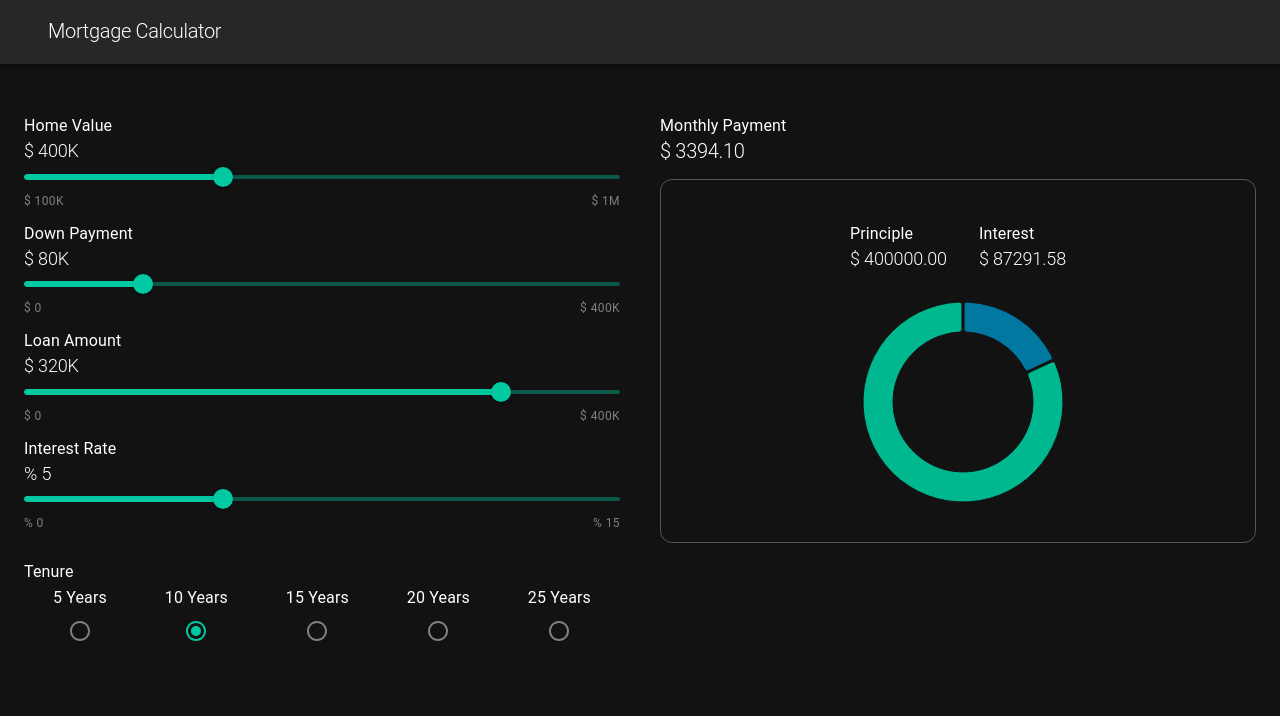
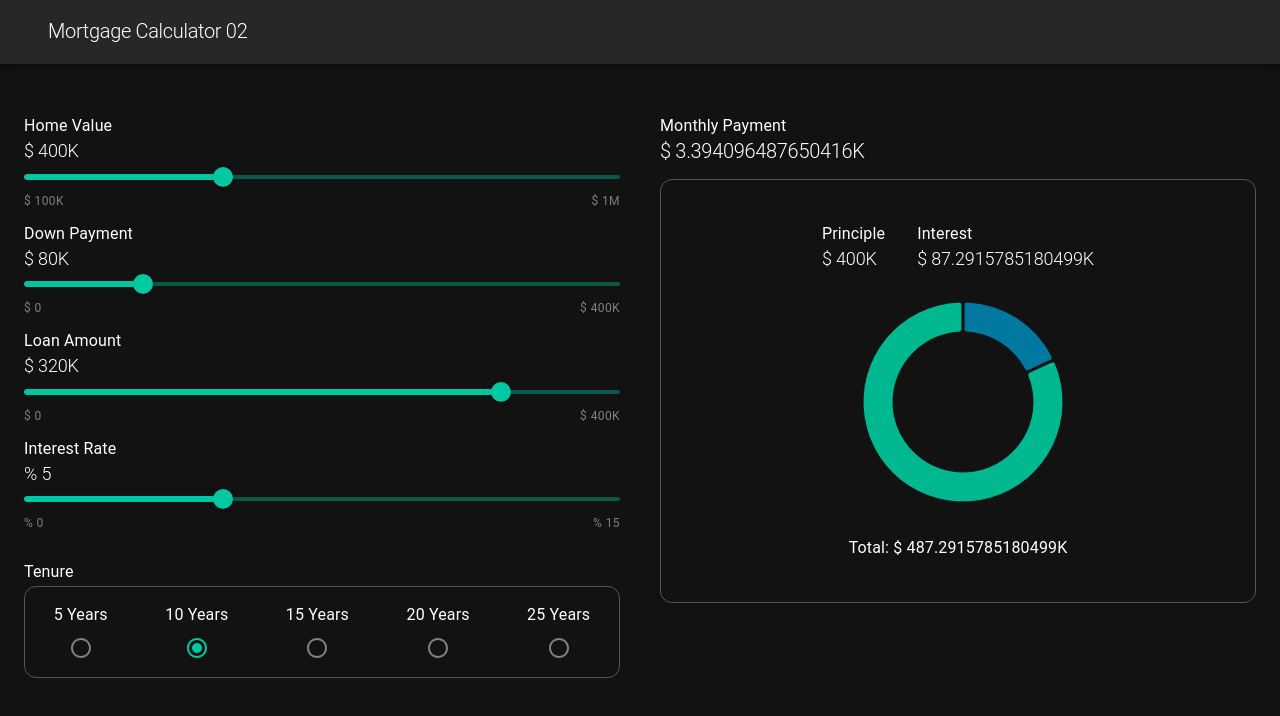
Before and after one commit to leomathot/Mortgage-Calculator, a React (Vite) app: page / in a window 1280 px wide. Shown: the top 716 px of the page. Built offline with nearby package versions, Linux system fonts and the light colour scheme.

Commit message:
Test copy

```diff
--- a/src/App.jsx
+++ b/src/App.jsx
@@ -22,13 +22,13 @@ function App() {
       <Navbar />
       <Container maxWidth="xl" sx={{ mt: 6 }}>
         <Grid container spacing={5}>
-          <Grid item xs={12} md={5} lg={6}>
+          <Grid item xs={12} md={6}>
             <Stack gap={3}>
               <SliderSelect data={data} setData={setData} />
               <TenureSelect data={data} setData={setData} />
             </Stack>
           </Grid>
-          <Grid item xs={12} md={7} lg={6}>
+          <Grid item xs={12} md={6}>
             <Graphic data={data} />
           </Grid>
         </Grid>
--- a/src/components/Graphic.jsx
+++ b/src/components/Graphic.jsx
@@ -1,6 +1,15 @@
 import React from "react"
 import { Typography, Stack } from "@mui/material"
 import { PieChart } from "@mui/x-charts/PieChart"
+
+function formatAmount(x) {
+  if (x >= 1000000) {
+    return `${(x/1000000)}M`
+  } else if (x >= 1000) {
+    return `${(x/1000)}K`
+  }
+  return x
+}
 
 const Graphic = ({ data }) => {
 
@@ -17,7 +26,7 @@ const Graphic = ({ data }) => {
       <Stack gap={2} mb={8}>
         <Stack>
           <Typography variant="subtitle1">Monthly Payment</Typography>
-          <Typography variant="h1">$ {monthlyPayment.toFixed(2)}</Typography>
+          <Typography variant="h1">$ {formatAmount(monthlyPayment)}</Typography>
         </Stack>
         <Stack
           alignItems={"center"}
@@ -29,11 +38,11 @@ const Graphic = ({ data }) => {
           <Stack direction="row" gap={4}>
             <Stack>
               <Typography variant="subtitle1">Principle</Typography>
-              <Typography variant="h2">$ {homeValue.toFixed(2)}</Typography>
+              <Typography variant="h2">$ {formatAmount(homeValue)}</Typography>
             </Stack>
             <Stack>
               <Typography variant="subtitle1">Interest</Typography>
-              <Typography variant="h2">$ {totalInterestGenerated.toFixed(2)}</Typography>
+              <Typography variant="h2">$ {formatAmount(totalInterestGenerated)}</Typography>
             </Stack>
           </Stack>
           <PieChart
@@ -55,6 +64,9 @@ const Graphic = ({ data }) => {
             width={400}
             height={200}
           />
+          <Stack>
+            <Typography variant="subtitle1">Total: $ {formatAmount(homeValue + totalInterestGenerated)}</Typography>
+          </Stack>
         </Stack>
       </Stack>
     </>
--- a/src/components/Navbar.jsx
+++ b/src/components/Navbar.jsx
@@ -10,7 +10,7 @@ const Navbar = () => {
       <Container maxWidth="xl">
       <Toolbar>
         <Typography variant="h1" component="div">
-          Mortgage Calculator
+          Mortgage Calculator 02
         </Typography>
       </Toolbar>
       </Container>
--- a/src/components/TenureSelect.jsx
+++ b/src/components/TenureSelect.jsx
@@ -3,13 +3,19 @@ import Radio from '@mui/material/Radio'
 import RadioGroup from '@mui/material/RadioGroup'
 import FormControlLabel from '@mui/material/FormControlLabel'
 import FormControl from '@mui/material/FormControl'
-import { Typography } from "@mui/material"
+import { Stack, Typography } from "@mui/material"
 
 const TenureSelect = ({ data, setData }) => {
   return (
     <>
       <FormControl>
         <Typography variant="subtitle1">Tenure</Typography>
+        <Stack
+          border={1}
+          borderRadius={3}
+          borderColor="#555555"
+          pt={2} pb={1}
+          mb={2}>
           <RadioGroup
             row
             aria-labelledby="demo-radio-buttons-group-label"
@@ -27,6 +33,7 @@ const TenureSelect = ({ data, setData }) => {
             <FormControlLabel value={20} control={<Radio sx={{'&.Mui-checked': {color: "#00c8a0"}}} />} label="20 Years" labelPlacement="top" />
             <FormControlLabel value={25} control={<Radio sx={{'&.Mui-checked': {color: "#00c8a0"}}} />} label="25 Years" labelPlacement="top" />
           </RadioGroup>
+        </Stack>
       </FormControl>
     </>
   )
--- a/src/components/common/SliderComp.jsx
+++ b/src/components/common/SliderComp.jsx
@@ -1,7 +1,7 @@
 import React from "react"
 import { Slider, Typography, Stack } from "@mui/material"
 
-function displayAmount(x) {
+function dispAmountLetters(x) {
   if (x >= 1000000) {
     return `${x/1000000}M`
   } else if (x >= 1000) {
@@ -15,7 +15,7 @@ const SliderComp = ({ min, max, defaultVal, step, onChange, value, label, unit,
     <>
       <Stack>
         <Typography variant="subtitle1">{label}</Typography>
-        <Typography variant="h2">{unit} {displayAmount(amount)}</Typography>
+        <Typography variant="h2">{unit} {dispAmountLetters(amount)}</Typography>
         <Slider
           min={min}
           max={max}
@@ -29,8 +29,8 @@ const SliderComp = ({ min, max, defaultVal, step, onChange, value, label, unit,
             color: "#00c8a0",
           }} />
         <Stack direction="row" justifyContent="space-between">
-          <Typography variant="caption" color="text.secondary">{unit} {displayAmount(min)}</Typography>
-          <Typography variant="caption" color="text.secondary">{unit} {displayAmount(max)}</Typography>
+          <Typography variant="caption" color="text.secondary">{unit} {dispAmountLetters(min)}</Typography>
+          <Typography variant="caption" color="text.secondary">{unit} {dispAmountLetters(max)}</Typography>
         </Stack>
       </Stack>
     </>
```
Lines whose indentation alone changed are shown as unchanged.
